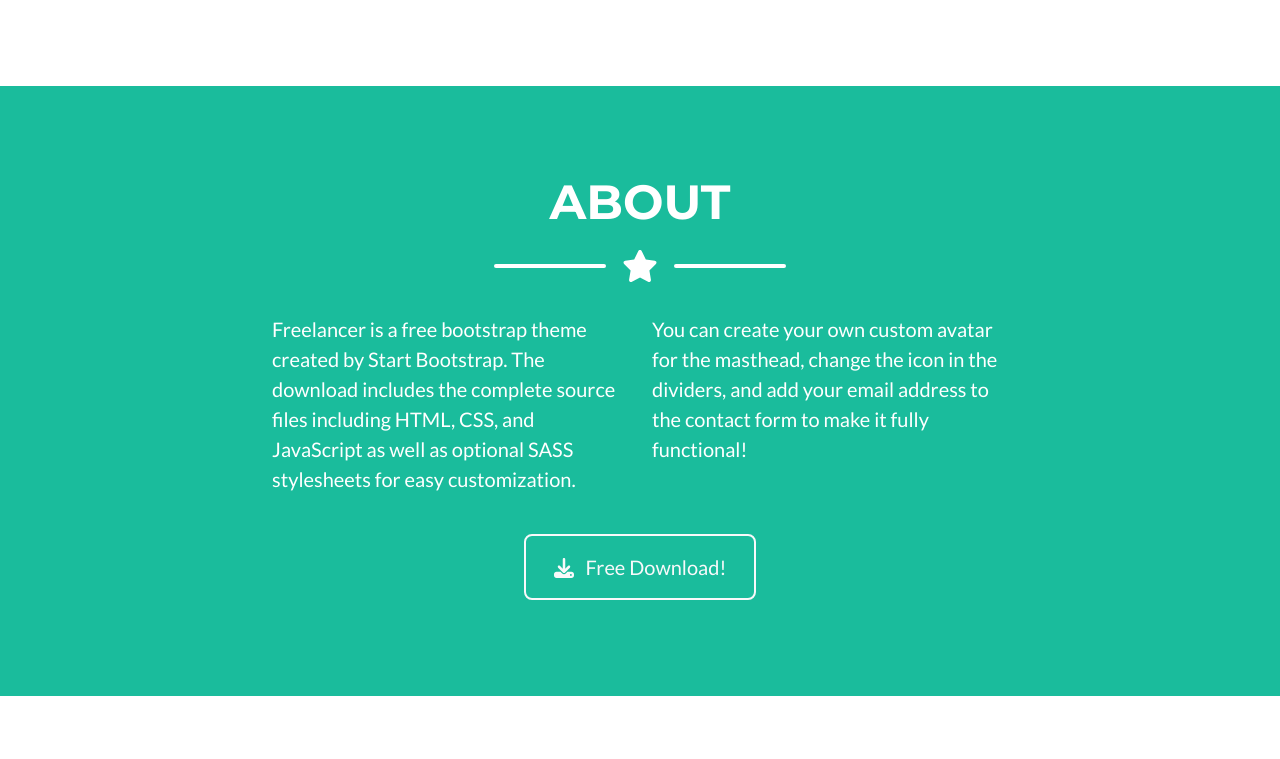
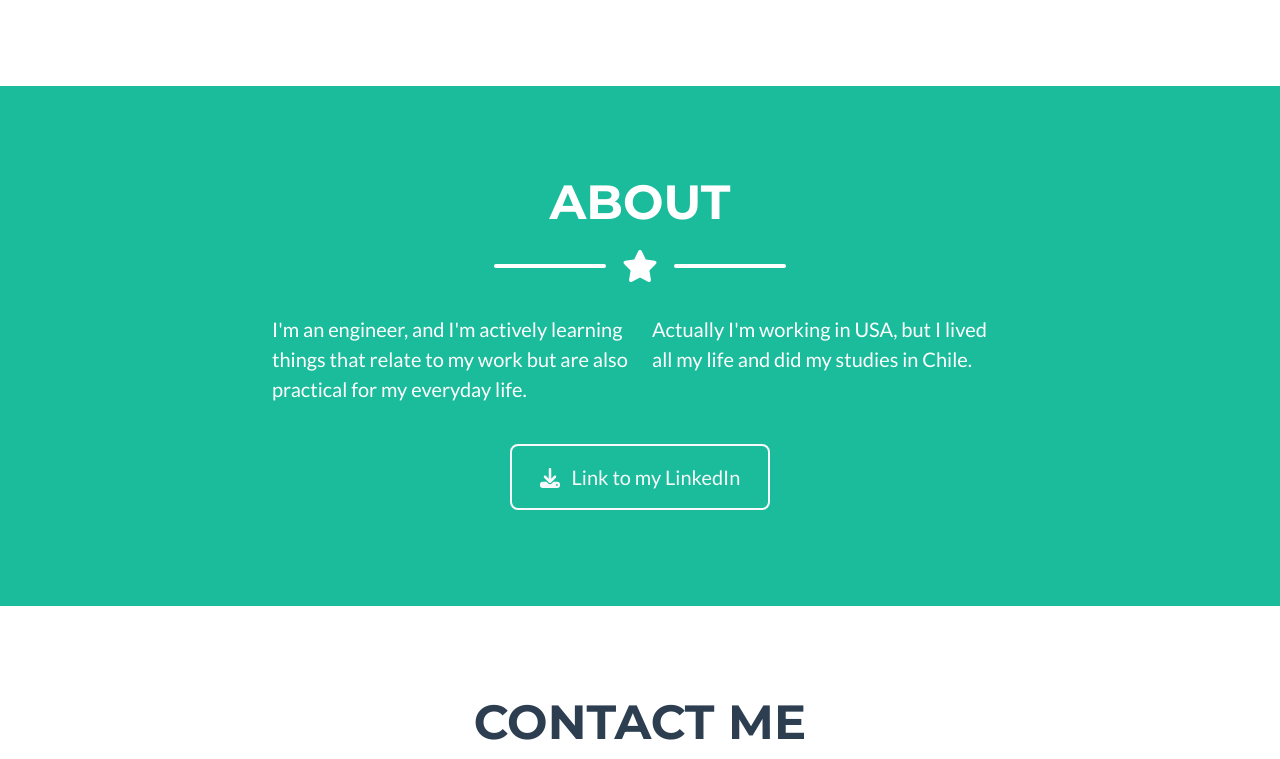
Before and after one commit to fernandalecarossaavedra/fernandalecarossaavedra.github.io, a plain HTML site: page index.html in a window 1280 px wide. Shown: the part 1538-2297 px from the top of the page. Drawn offline with nearby package versions, Linux system fonts and the light colour scheme.

Commit message:
Some changes in my profile

```diff
--- a/index.html
+++ b/index.html
@@ -48,7 +48,7 @@
                     <div class="divider-custom-line"></div>
                 </div>
                 <!-- Masthead Subheading-->
-                <p class="masthead-subheading font-weight-light mb-0">Graphic Artist - Web Designer - Illustrator</p>
+                <p class="masthead-subheading font-weight-light mb-0">My own projects</p>
             </div>
         </header>
         <!-- Portfolio Section-->
@@ -134,14 +134,14 @@
                 </div>
                 <!-- About Section Content-->
                 <div class="row">
-                    <div class="col-lg-4 ms-auto"><p class="lead">Freelancer is a free bootstrap theme created by Start Bootstrap. The download includes the complete source files including HTML, CSS, and JavaScript as well as optional SASS stylesheets for easy customization.</p></div>
-                    <div class="col-lg-4 me-auto"><p class="lead">You can create your own custom avatar for the masthead, change the icon in the dividers, and add your email address to the contact form to make it fully functional!</p></div>
+                    <div class="col-lg-4 ms-auto"><p class="lead">I'm an engineer, and I'm actively learning things that relate to my work but are also practical for my everyday life.</p></div>
+                    <div class="col-lg-4 me-auto"><p class="lead">Actually I'm working in USA, but I lived all my life and did my studies in Chile.</p></div>
                 </div>
                 <!-- About Section Button-->
                 <div class="text-center mt-4">
-                    <a class="btn btn-xl btn-outline-light" href="https://startbootstrap.com/theme/freelancer/">
+                    <a class="btn btn-xl btn-outline-light" href="https://www.linkedin.com/in/flecaros/">
                         <i class="fas fa-download me-2"></i>
-                        Free Download!
+                        Link to my LinkedIn
                     </a>
                 </div>
             </div>
```
